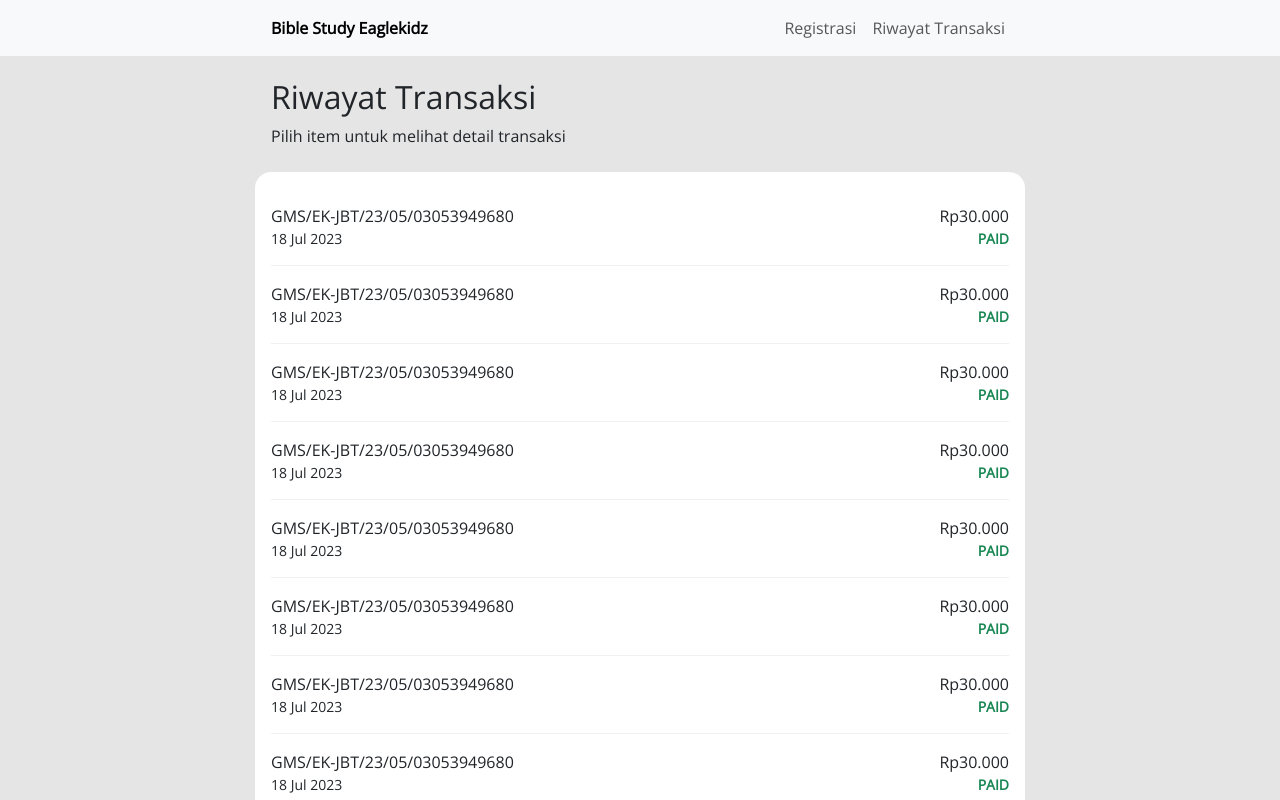
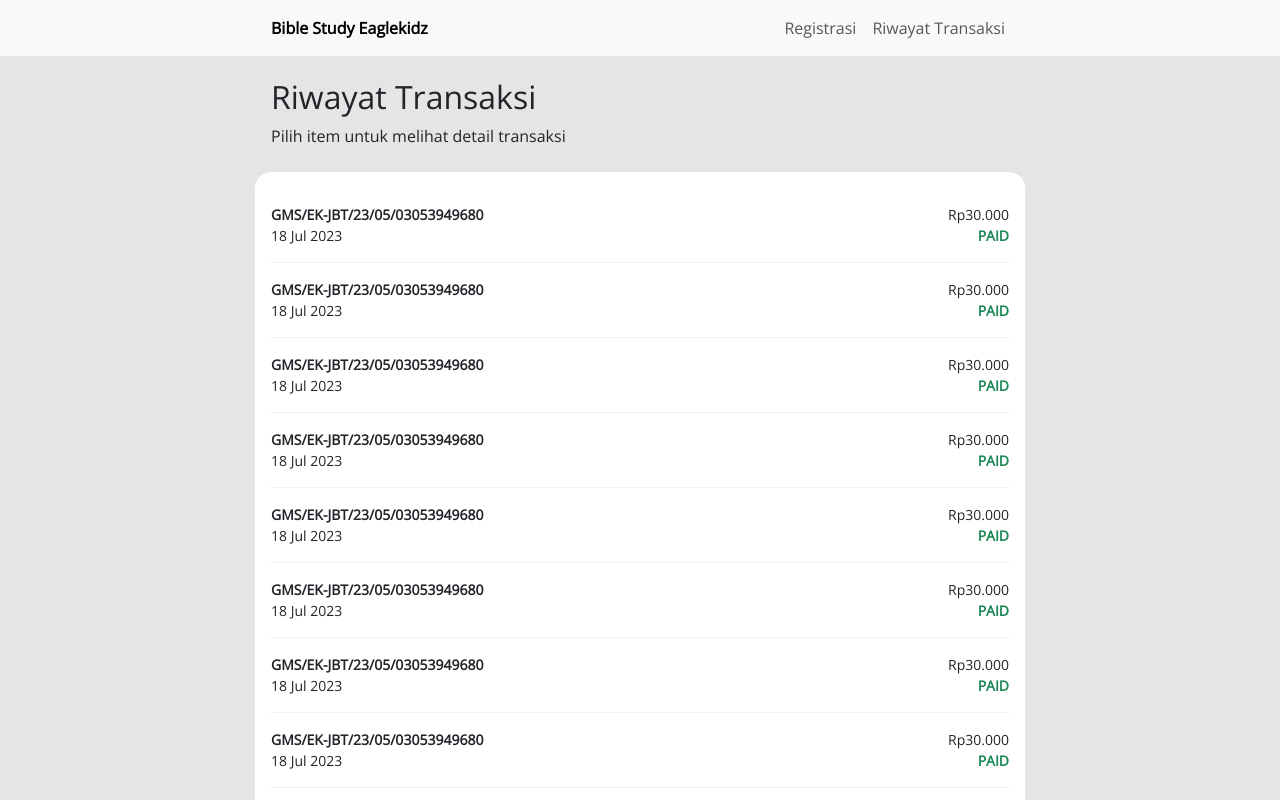
Before and after one commit to dicky-julian/registration-bible-study, a React (Vite) app: page /transaction in a window 1280 px wide. Shown: the top 800 px of the page. Built offline with nearby package versions, Linux system fonts and the light colour scheme.

Commit message:
fix: decrease transaction item list font size

```diff
--- a/src/pages/transaction/component.tsx
+++ b/src/pages/transaction/component.tsx
@@ -18,8 +18,8 @@ export const Transaction = () => {
                 {[1, 2, 3, 4, 5, 6, 7, 8, 9, 0].map((i) => (
                     <div className="transaction_card py-3" onClick={() => onViewDetail('GMS/EK-JBT/23/05/03053949680')} key={i}>
                         <div className="d-flex justify-content-between">
-                            <span>GMS/EK-JBT/23/05/03053949680</span>
-                            <span>Rp30.000</span>
+                            <small className="fw-bold">GMS/EK-JBT/23/05/03053949680</small>
+                            <small>Rp30.000</small>
                         </div>
                         <div className="d-flex justify-content-between">
                             <small>18 Jul 2023</small>
```
